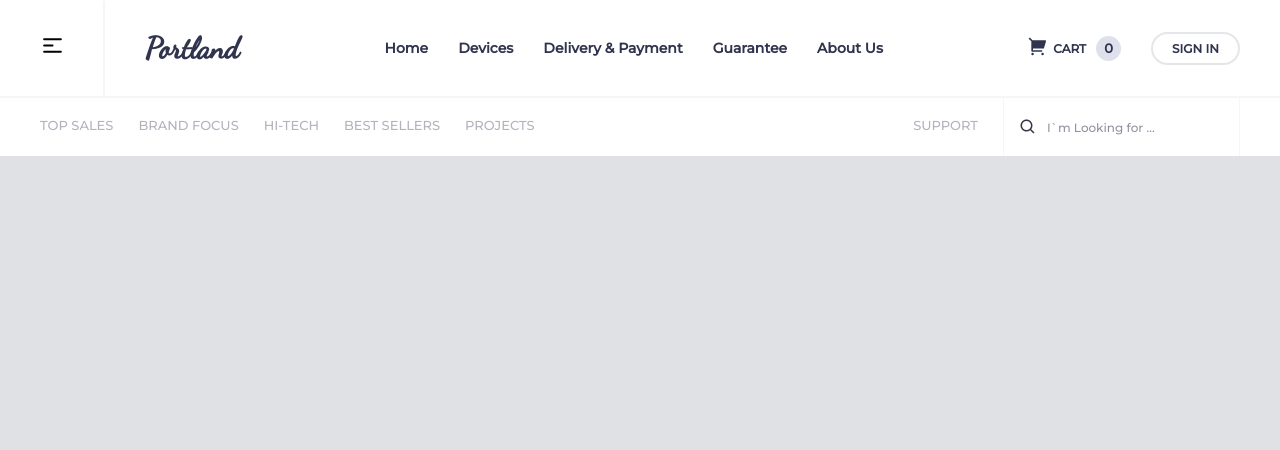
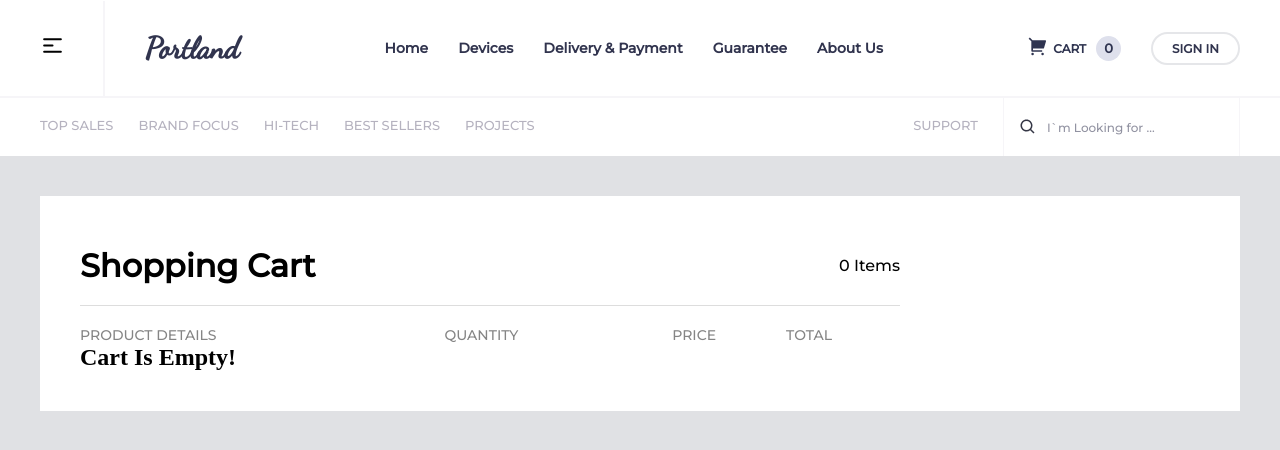
Before and after one commit to Cube00/portland-Ecommerce, a React (Create React App) app: page /cart in a window 1280 px wide. Shown: the top 450 px of the page. Built offline with nearby package versions, Linux system fonts and the light colour scheme.

Commit message:
create cart page

```diff
--- a/src/App.js
+++ b/src/App.js
@@ -1,9 +1,11 @@
 import { BrowserRouter as Router, Switch, Route } from "react-router-dom";
 import Layouts from "./components/layouts";
 import Home from "./pages/home";
+import Cart from "./pages/cart";
 import { Provider } from "react-redux";
 import { createStore, combineReducers } from "redux";
 import contentStore from "./reducers/contentStore";
+import cartReducer from "./reducers/cartReducer";
 
 function App() {
   const compose =
@@ -13,6 +15,7 @@ function App() {
   const store = createStore(
     combineReducers({
       contentStore: contentStore,
+      cartReducer: cartReducer,
     }),
     compose
   );
@@ -25,6 +28,9 @@ function App() {
             <Route exact path="/">
               <Home />
             </Route>
+            <Route exact path="/cart">
+              <Cart />
+            </Route>
           </Layouts>
         </Provider>
       </Switch>
--- a/src/assets/css/styles.css
+++ b/src/assets/css/styles.css
@@ -9,6 +9,7 @@
   margin: 0;
   box-sizing: border-box;
   list-style-type: none;
+  text-decoration: none;
 }
 
 body,
@@ -60,6 +61,7 @@ nav ul li a {
   border: none;
   cursor: pointer;
 }
+
 .menu-burg:after {
   content: "";
   position: absolute;
@@ -438,6 +440,7 @@ nav ul li a {
 
 .item-showf {
   height: 100%;
+  cursor: pointer;
 }
 
 .full {
@@ -446,6 +449,7 @@ nav ul li a {
   margin-top: -24px;
   background-color: #fff;
   border-radius: 6px;
+  cursor: auto;
 }
 
 .item:nth-child(4n) .full {
@@ -459,6 +463,11 @@ nav ul li a {
   display: flex;
   justify-content: center;
   align-items: center;
+}
+
+.full > .item-img {
+  border-top-left-radius: 6px;
+  border-top-right-radius: 6px;
 }
 
 .item-img img {
@@ -564,3 +573,113 @@ nav ul li a {
 .show {
   display: block;
 }
+
+.cart-content {
+  max-width: 1200px;
+  width: 100%;
+  margin: 40px auto;
+  background-color: #fff;
+}
+
+.cart-left-s {
+  width: 900px;
+  padding: 40px;
+}
+
+.titles {
+  display: flex;
+  justify-content: space-between;
+  align-items: center;
+  padding: 10px 0 20px;
+  font-family: "Montserrat", sans-serif;
+  margin-bottom: 20px;
+  border-bottom: 1px solid#ddd;
+}
+
+.cat-prd {
+  display: flex;
+  justify-content: flex-start;
+}
+
+.f-sp {
+  display: block;
+  width: 400px;
+}
+
+.s-sp {
+  width: 250px;
+}
+
+.x-sp {
+  width: 125px;
+}
+
+.cartItem {
+  display: flex;
+  justify-content: flex-start;
+  margin: 35px 0 50px;
+}
+
+.cartImg {
+  width: 100px;
+  margin-right: 30px;
+  float: left;
+}
+
+.cartImg img {
+  width: 100%;
+}
+
+.f-sp h2 {
+  font-size: 15px;
+  font-family: "Montserrat", sans-serif;
+}
+
+.f-sp h4 {
+  margin-top: 10px;
+  font-size: 13px;
+  font-family: "Montserrat", sans-serif;
+  font-weight: normal;
+  color: #31344e;
+}
+
+.f-sp button {
+  margin-top: 10px;
+  background-color: transparent;
+  font-family: "Montserrat", sans-serif;
+  color: #c1c1c1;
+  cursor: pointer;
+  border: none;
+  outline: none;
+}
+
+.s-sp {
+  display: flex;
+  align-items: flex-start;
+}
+
+.s-sp h2 {
+  margin: 0 10px;
+  padding: 5px 10px;
+  font-family: "Montserrat", sans-serif;
+  font-size: 12px;
+  color: #a7a7a7;
+  border: 1px solid#ddd;
+}
+
+.t-m {
+  margin-top: 4px;
+  cursor: pointer;
+}
+
+.x-sp h2 {
+  font-family: "Montserrat", sans-serif;
+  font-size: 14px;
+  font-weight: normal;
+}
+
+.cat-prd span {
+  font-family: "Montserrat", sans-serif;
+  font-size: 14px;
+  color: #858585;
+}
--- a/src/components/content.js
+++ b/src/components/content.js
@@ -1,9 +1,9 @@
 import { useEffect, useState } from "react";
 import { connect } from "react-redux";
-import { GET_PRODUCT } from "../reducers/action";
+import { GET_PRODUCT, ADD_ITEM } from "../reducers/action";
 import Item from "./item";
 
-const Content = ({ getProducts, store }) => {
+const Content = ({ getProducts, store, addItem }) => {
   const [currentId, setCurrentId] = useState("");
 
   useEffect(() => {
@@ -21,6 +21,9 @@ const Content = ({ getProducts, store }) => {
                 item={item}
                 currentId={currentId}
                 setCurrentId={setCurrentId}
+                addItem={() => {
+                  addItem(item);
+                }}
               />
             );
           })}
@@ -29,8 +32,8 @@ const Content = ({ getProducts, store }) => {
   );
 };
 
-const mapStateToProps = ({ contentStore: store }) => {
-  return { store };
+const mapStateToProps = ({ contentStore: store, cartReducer: cart }) => {
+  return { store, cart };
 };
 
 const mapDispatchToProps = (dispatch) => {
@@ -38,6 +41,9 @@ const mapDispatchToProps = (dispatch) => {
     getProducts: () => {
       dispatch({ type: GET_PRODUCT });
     },
+    addItem: (item) => {
+      dispatch({ type: ADD_ITEM, payload: item });
+    },
   };
 };
 
--- a/src/components/header.js
+++ b/src/components/header.js
@@ -2,8 +2,9 @@ import { Link } from "react-router-dom";
 import { HiOutlineMenuAlt1 } from "react-icons/hi";
 import { RiShoppingCart2Fill } from "react-icons/ri";
 import { BiSearch } from "react-icons/bi";
+import { connect } from "react-redux";
 
-const Header = () => {
+const Header = ({ state }) => {
   return (
     <>
       <header>
@@ -34,13 +35,15 @@ const Header = () => {
             </ul>
           </nav>
           <div className="block-1h">
+            <Link to="/cart">
               <div className="shopping-cart-tool">
                 <button className="cart-btn">
                   <RiShoppingCart2Fill />
                 </button>
                 <span className="t-sp">CART</span>
-              <span className="num">0</span>
+                <span className="num">{state.cart.length}</span>
               </div>
+            </Link>
             <button className="sign-in">SIGN IN</button>
           </div>
         </div>
@@ -88,4 +91,8 @@ const Header = () => {
   );
 };
 
-export default Header;
+const mapStateToProps = ({ cartReducer: state }) => {
+  return { state };
+};
+
+export default connect(mapStateToProps)(Header);
--- a/src/components/item.js
+++ b/src/components/item.js
@@ -1,6 +1,6 @@
 import { GrFormClose } from "react-icons/gr";
 
-const Item = ({ item, currentId, setCurrentId }) => {
+const Item = ({ item, currentId, setCurrentId, addItem }) => {
   const { name, color, price, size, amount, img, id } = item;
 
   const getCurrent = () => {
@@ -29,7 +29,13 @@ const Item = ({ item, currentId, setCurrentId }) => {
           </div>
           <div className={currentId === id ? "addit-if show" : "addit-if"}>
             <span>{size}</span>
-            <button>BUY NOW</button>
+            <button
+              onClick={() => {
+                addItem(item);
+              }}
+            >
+              BUY NOW
+            </button>
           </div>
         </div>
       </div>
--- /dev/null
+++ b/src/pages/cart.js
@@ -0,0 +1,59 @@
+import { connect } from "react-redux";
+import { AiOutlinePlus, AiOutlineMinus } from "react-icons/ai";
+
+const Cart = ({ state }) => {
+  const { cart } = state;
+  return (
+    <div className="cart-content">
+      <div className="cart-left-s">
+        <div className="titles">
+          <h1>Shopping Cart</h1>
+          <span>{cart.length} Items</span>
+        </div>
+        <div className="cat-prd">
+          <span className="f-sp">PRODUCT DETAILS</span>
+          <span className="s-sp">QUANTITY</span>
+          <span className="x-sp">PRICE</span>
+          <span className="x-sp">TOTAL</span>
+        </div>
+        {cart.length < 1 ? (
+          <h2>Cart Is Empty!</h2>
+        ) : (
+          cart.map((cartItem) => {
+            return (
+              <>
+                <div className="cartItem">
+                  <div className="prod-inf f-sp">
+                    <div className="cartImg">
+                      <img src={cartItem.img} alt="" />
+                    </div>
+                    <h2>{cartItem.name}</h2>
+                    <h4>{cartItem.color}</h4>
+                    <button>Remove</button>
+                  </div>
+                  <div className="prod-inf s-sp">
+                    <AiOutlineMinus className="t-m" />
+                    <h2>{cartItem.amount}</h2>
+                    <AiOutlinePlus className="t-m" />
+                  </div>
+                  <div className="prod-inf x-sp">
+                    <h2>${cartItem.price}</h2>
+                  </div>
+                  <div className="prod-inf x-sp">
+                    <h2>${cartItem.price}</h2>
+                  </div>
+                </div>
+              </>
+            );
+          })
+        )}
+      </div>
+    </div>
+  );
+};
+
+const mapStateToProps = ({ cartReducer: state }) => {
+  return { state };
+};
+
+export default connect(mapStateToProps)(Cart);
--- a/src/reducers/action.js
+++ b/src/reducers/action.js
@@ -1 +1,2 @@
 export const GET_PRODUCT = "GET_PRODUCT";
+export const ADD_ITEM = "ADD_ITEM";
--- /dev/null
+++ b/src/reducers/cartReducer.js
@@ -0,0 +1,30 @@
+import { ADD_ITEM } from "./action";
+
+const defaultState = {
+  cart: [],
+  cartItemIds: [],
+  total: "",
+};
+
+const cartReducer = (state = defaultState, action) => {
+  if (action.type === ADD_ITEM) {
+    if (!state.cartItemIds.includes(action.payload.id)) {
+      return {
+        ...state,
+        cart: [...state.cart, action.payload],
+        cartItemIds: [...state.cartItemIds, action.payload.id],
+      };
+    } else {
+      const newItem = state.cart.map((item) => {
+        if (item.id === action.payload.id) {
+          item = { ...item, amount: item.amount + 1 };
+        }
+        return item;
+      });
+      return { ...state, cart: newItem };
+    }
+  }
+  return state;
+};
+
+export default cartReducer;
```
Lines whose indentation alone changed are shown as unchanged.
